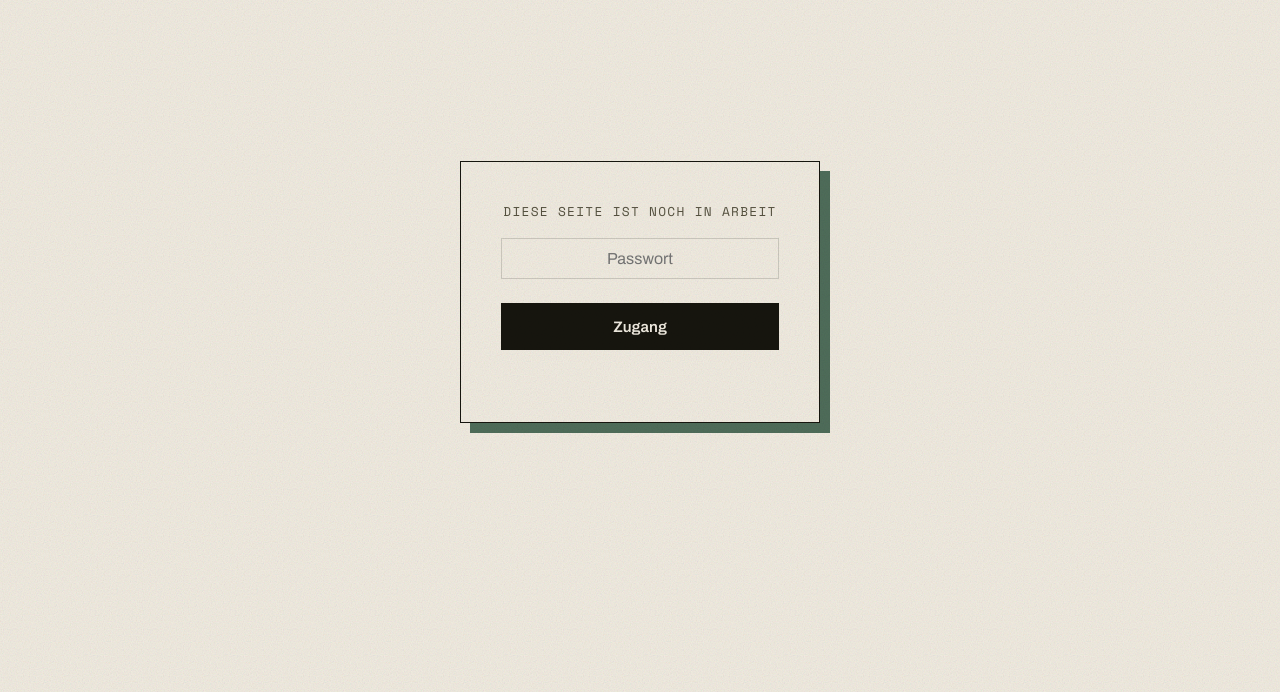
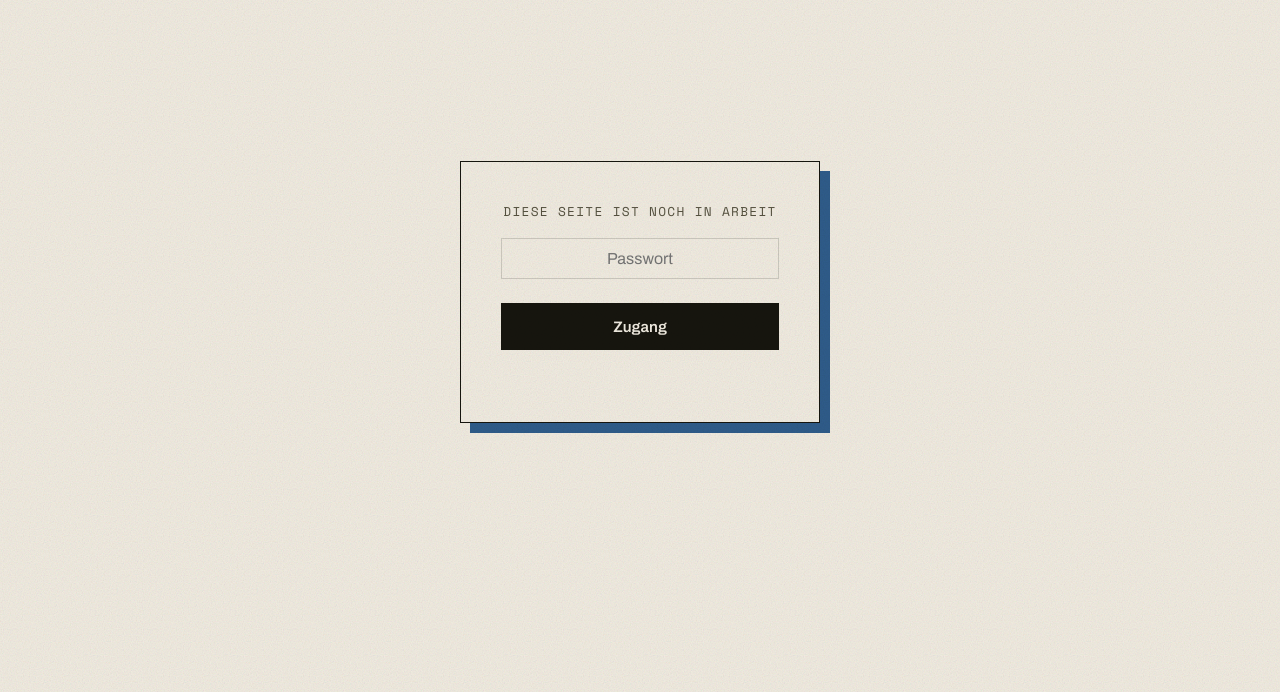
Before and after one commit to nicospringhetti-del/KlareKanteHausverwaltung, a plain HTML site: page index.html in a window 1280 px wide. Shown: the part 108-800 px from the top of the page. Drawn offline with nearby package versions, Linux system fonts and the light colour scheme.

Commit message:
Akzentfarbe von Waldgrün auf Blau umstellen (inkl. Schatten)

```diff
--- a/styles.css
+++ b/styles.css
@@ -12,9 +12,9 @@
   --ink-soft:   #55513F;   /* gedämpfter Text */
   --pine:       #1E3A5F;   /* Markenblau (dunkle Sektionen, Navigation) */
   --pine-deep:  #142943;
-  --sage:       #4F6D5A;   /* Waldgrün, Akzent (Buttons/Icons), Basis */
-  --sage-deep:  #395048;   /* Waldgrün, kräftig (Text auf hellem Grund) */
-  --sage-light: #9BC2AC;   /* Waldgrün, hell (auf dunklen Sektionen) */
+  --sage:       #2F5C8A;   /* Akzentblau, Basis */
+  --sage-deep:  #1E3A5F;   /* Akzentblau, kräftig (Text auf hellem Grund) */
+  --sage-light: #8FB4D9;   /* Akzentblau, hell (auf dunklen Sektionen) */
   --clay:       #C0562F;   /* Terrakotta – nur noch als seltener Einzelakzent */
   --clay-deep:  #9E4322;
   --line:       rgba(22, 21, 14, 0.16);
```
